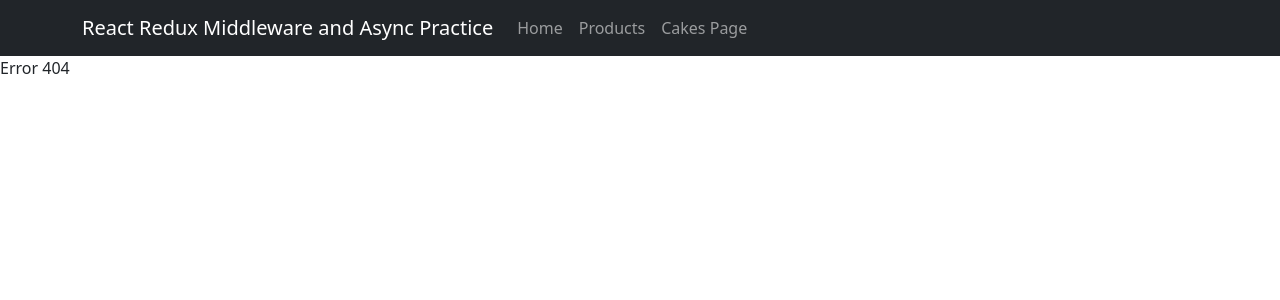
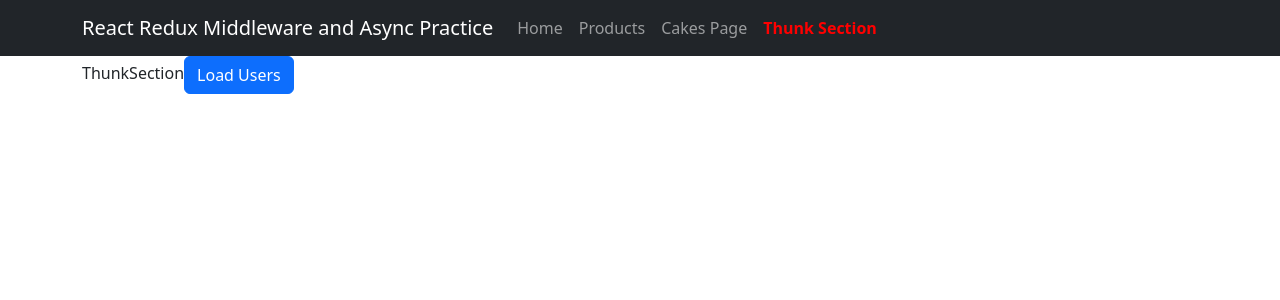
Before and after one commit to Leandro-Andres-Angeli/react-redux-middleware-thunk-practice, a React (Create React App) app: page /thunk-section in a window 1280 px wide. Before the commit this address had no page. Shown: the top 300 px of the page. Built offline with nearby package versions, Linux system fonts and the light colour scheme.

Commit message:
applying middleware using redux toolkit

```diff
--- a/package.json
+++ b/package.json
@@ -20,6 +20,7 @@
     "react-router-dom": "^5.2.0",
     "react-scripts": "4.0.3",
     "redux": "^4.2.1",
+    "redux-thunk": "^2.3.0",
     "sweetalert2": "^9.13.2",
     "uuid": "^9.0.0"
   },
--- a/src/App.js
+++ b/src/App.js
@@ -8,6 +8,7 @@ import { Appbar } from './pages/Appbar';
 import Home from './pages/Home';
 import Products from './pages/Products';
 import CakesPage from './pages/CakesPage';
+import ThunkSection from './pages/ThunkSection';
 
 export default function App() {
   return (
@@ -23,6 +24,9 @@ export default function App() {
         <Route path='/cakes-page'>
           <CakesPage />
         </Route>
+        <Route path='/thunk-section'>
+          <ThunkSection />
+        </Route>
         <Route path='/*' component={() => <div>Error 404</div>}></Route>
       </Switch>
     </Router>
--- /dev/null
+++ b/src/async_function/async_funcs.js
@@ -0,0 +1,18 @@
+import { getUsers } from '../store/users-reducer';
+
+export const GetData = () => {
+  // console.log('in');
+  // return function (dispatch) {
+  //   dispatch(getUsers());
+  //   console.log('children');
+  // };
+};
+export function fetchFromApi() {
+  return async (dispatch) => {
+    const response = await fetch('https://jsonplaceholder.typicode.com/users');
+    console.log(response);
+    const json = await response.json();
+    console.log(json);
+    dispatch(getUsers(json));
+  };
+}
--- a/src/pages/Appbar.js
+++ b/src/pages/Appbar.js
@@ -45,6 +45,16 @@ export const Appbar = () => {
             >
               Cakes Page
             </Nav.Link>
+            <Nav.Link
+              as={NavLink}
+              activeStyle={{
+                fontWeight: 'bold',
+                color: 'red',
+              }}
+              to='/thunk-section'
+            >
+              Thunk Section
+            </Nav.Link>
           </Nav>
         </Navbar.Collapse>
       </Container>
--- /dev/null
+++ b/src/pages/ThunkSection.js
@@ -0,0 +1,22 @@
+import React from 'react';
+import { Button, Container } from 'react-bootstrap';
+import { useDispatch } from 'react-redux';
+import { getUsers } from '../store/users-reducer';
+import { fetchFromApi, GetData } from './../async_function/async_funcs';
+import { usersReducer } from './../store/users-reducer';
+
+const ThunkSection = () => {
+  const dispatch = useDispatch();
+  const handleLoadUsers = () => {
+    console.log('load users');
+    dispatch(fetchFromApi());
+  };
+  return (
+    <Container>
+      ThunkSection
+      <Button onClick={handleLoadUsers}>Load Users</Button>
+    </Container>
+  );
+};
+
+export default ThunkSection;
--- a/src/store/store.js
+++ b/src/store/store.js
@@ -9,9 +9,15 @@ import { storeReducer } from './store-reducers';
 import { cakeReducer } from './second-reducer';
 import { forbiddenWordsMiddleware } from './cakes-middleware';
 import { types } from './store-types';
+import { usersReducer } from './users-reducer';
+import thunk from 'redux-thunk';
 const composeEnhancers = window.__REDUX_DEVTOOLS_EXTENSION_COMPOSE__ || compose;
 const devTools = window.__REDUX_DEVTOOLS_EXTENSION_COMPOSE__ || compose;
-const reducer = combineReducers({ fruits: storeReducer, cakes: cakeReducer });
+const reducer = combineReducers({
+  fruits: storeReducer,
+  cakes: cakeReducer,
+  user: usersReducer,
+});
 
 function logger() {
   return function (next) {
@@ -30,7 +36,7 @@ const arrowLogger = (store) => (next) => (action) => {
 // export const store = createStore(
 //   reducer,
 //   composeEnhancers(
-//     applyMiddleware(logger, arrowLogger, forbiddenWordsMiddleware)
+//     applyMiddleware(logger, arrowLogger, forbiddenWordsMiddleware, thunk)
 //   )
 // );
 //Applying Middleware with vanilla redux
@@ -39,7 +45,7 @@ export const store = configureStore({
   reducer,
   // enhancers: composeEnhancers,
   middleware: (getDefaultMiddleware) =>
-    getDefaultMiddleware().concat(logger).concat(arrowLogger),
+    getDefaultMiddleware().concat(logger).concat(arrowLogger).concat(thunk),
 });
 
 //Applying Middleware with redux toolkit
--- /dev/null
+++ b/src/store/users-reducer.js
@@ -0,0 +1,16 @@
+export const userTypes = {
+  getUsers: '[Users] get users',
+};
+
+export const getUsers = (payload) => ({ type: userTypes.getUsers, payload });
+
+export const usersReducer = (state = [], action) => {
+  switch (action.type) {
+    case userTypes.getUsers:
+      console.log('getUsers');
+      console.log(action);
+      return action.payload;
+    default:
+      return state;
+  }
+};
```
Also changed, not shown: 1 other file (tests, documents, lock files or other folders).
